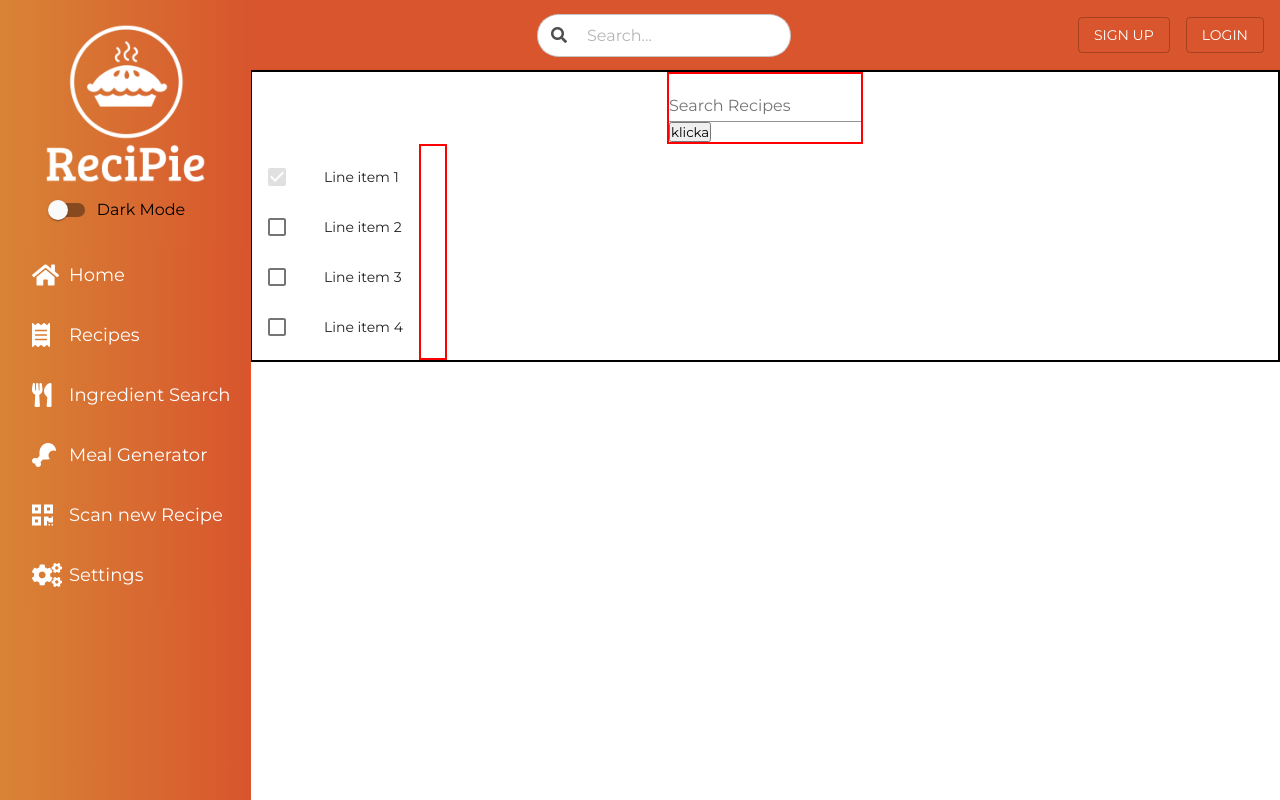
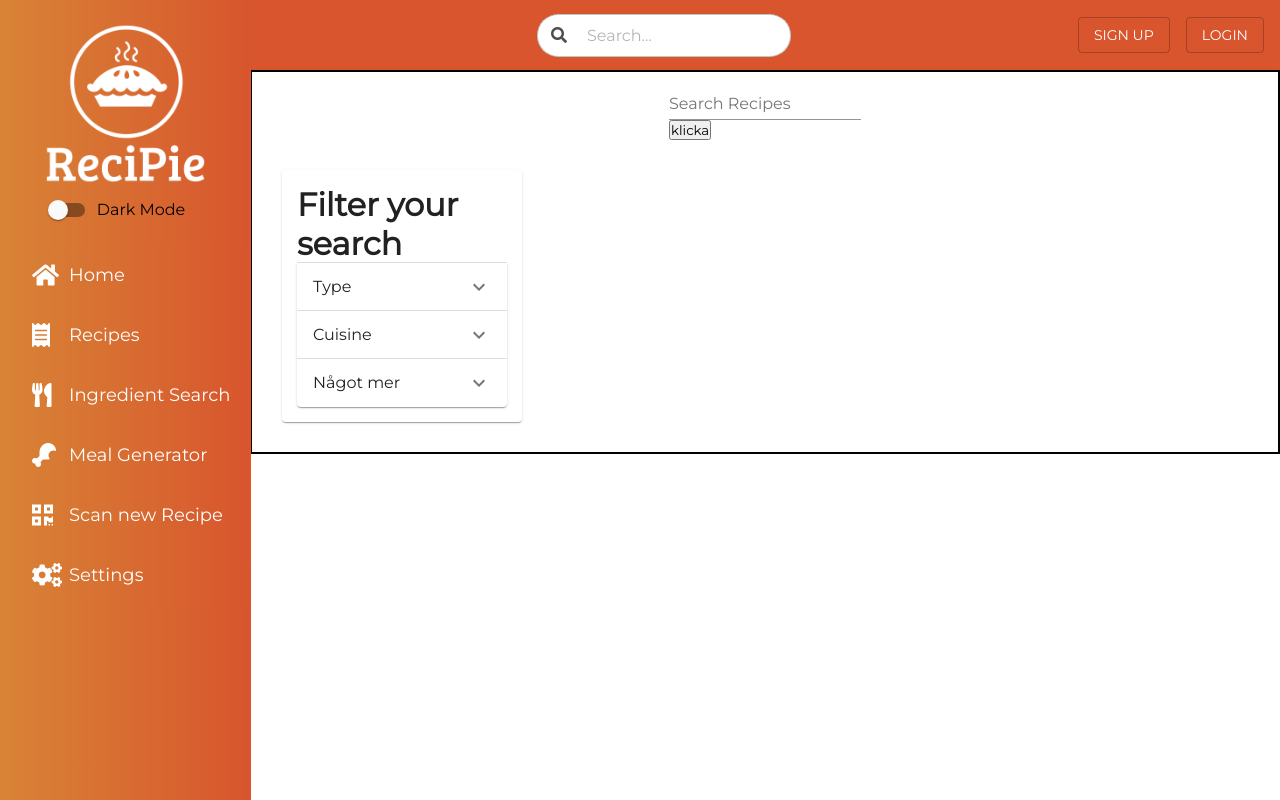
Before and after one commit to SqueakyNinja/ReciPie, a React (Create React App) app in the folder client/: page /browse-recipe in a window 1280 px wide. Built offline with nearby package versions, Linux system fonts and the light colour scheme.

Commit message:
filter browse recipe

```diff
--- a/client/src/pages/BrowseRecipe/BrowseRecipe.jsx
+++ b/client/src/pages/BrowseRecipe/BrowseRecipe.jsx
@@ -3,7 +3,8 @@ import { makeStyles } from "@material-ui/core/styles";
 import List from "@material-ui/core/List";
 import ListItem from "@material-ui/core/ListItem";
 import ListItemIcon from "@material-ui/core/ListItemIcon";
-
+import { FixedSizeList } from 'react-window';
+import { Paper } from "@material-ui/core";
 import ListItemText from "@material-ui/core/ListItemText";
 import Checkbox from "@material-ui/core/Checkbox";
 import IconButton from "@material-ui/core/IconButton";
@@ -11,7 +12,11 @@ import Search from "../MealGenerator/Search";
 import styles from "./BrowseRecipe.module.scss";
 import axios from "axios";
 import MealGrid from "../MealGenerator/MealGrid";
-
+import Accordion from '@material-ui/core/Accordion';
+import AccordionSummary from '@material-ui/core/AccordionSummary';
+import AccordionDetails from '@material-ui/core/AccordionDetails';
+import Typography from '@material-ui/core/Typography';
+import ExpandMoreIcon from '@material-ui/icons/ExpandMore';
 const BrowseRecipe = () => {
   const [checked, setChecked] = useState([0]);
 
@@ -71,7 +76,20 @@ const BrowseRecipe = () => {
         <button onClick={ () => console.log(recipes)}>klicka</button>
       </div>
       <div className={styles.contentContainer}>
-        <div className={styles.filters}><List>
+       <div className={styles.filters}>
+       <Paper className={styles.filterPaper}>
+          <h1>Filter your search</h1>
+        <Accordion>
+        <AccordionSummary
+          expandIcon={<ExpandMoreIcon />}
+          aria-controls="panel1a-content"
+          id="panel1a-header"
+        >
+          <Typography>Type</Typography>
+        </AccordionSummary>
+        <AccordionDetails>
+          <Typography>
+          <List>
         {[0, 1, 2, 3].map((value) => {
           const labelId = `checkbox-list-label-${value}`;
 
@@ -82,6 +100,7 @@ const BrowseRecipe = () => {
               dense
               button
               onClick={handleToggle(value)}
+              className={styles.eachListItems}
             >
               <ListItemIcon>
                 <Checkbox
@@ -90,13 +109,45 @@ const BrowseRecipe = () => {
                   tabIndex={-1}
                   disableRipple
                   inputProps={{ "aria-labelledby": labelId }}
+             className={styles.eachListItemsCheckbox}
+
                 />
               </ListItemIcon>
               <ListItemText id={labelId} primary={`Line item ${value + 1}`} />
             </ListItem>
           );
         })}
-      </List></div>
+      </List>
+          </Typography>
+        </AccordionDetails>
+      </Accordion>
+      <Accordion>
+        <AccordionSummary
+          expandIcon={<ExpandMoreIcon />}
+          aria-controls="panel2a-content"
+          id="panel2a-header"
+        >
+          <Typography>Cuisine</Typography>
+        </AccordionSummary>
+        <AccordionDetails>
+          <Typography>
+            Lorem ipsum dolor sit amet, consectetur adipiscing elit. Suspendisse malesuada lacus ex,
+            sit amet blandit leo lobortis eget.
+          </Typography>
+        </AccordionDetails>
+      </Accordion>
+      <Accordion>
+        <AccordionSummary
+          expandIcon={<ExpandMoreIcon />}
+          aria-controls="panel3a-content"
+          id="panel3a-header"
+        >
+          <Typography>Något mer</Typography>
+        </AccordionSummary>
+      </Accordion>
+
+
+      </Paper> </div>
         <div className={styles.searchResults}><MealGrid recipes={recipes}  /></div>
 
 
--- a/client/src/pages/BrowseRecipe/BrowseRecipe.module.scss
+++ b/client/src/pages/BrowseRecipe/BrowseRecipe.module.scss
@@ -1,22 +1,35 @@
 .browseContainer {
-display:flex;
+  display: flex;
   flex-direction: column;
 
   border: 2px solid black;
 
-    .searchBox{
-        border: 2px solid red;
+  .searchBox {
+
     margin: auto;
-
   }
 
   .contentContainer {
     display: flex;
-.filters{
+    .filters {
       max-width: 300px;
+
+      .filterPaper {
+        margin: 30px;
+        padding: 15px;
       }
-.searchResults{
-    border: 2px solid red;
+
+      > p {
+text-align: center;
+      }
+
+        .eachListItemsCheckbox {
+            padding: 0;
+        }
+
+    }
+    .searchResults {
+
     }
   }
 }
```
Also changed, not shown: client/src/pages/BrowseRecipe/FilterData.jsx (added, +11 -0 lines). Lines whose indentation alone changed are shown as unchanged.
